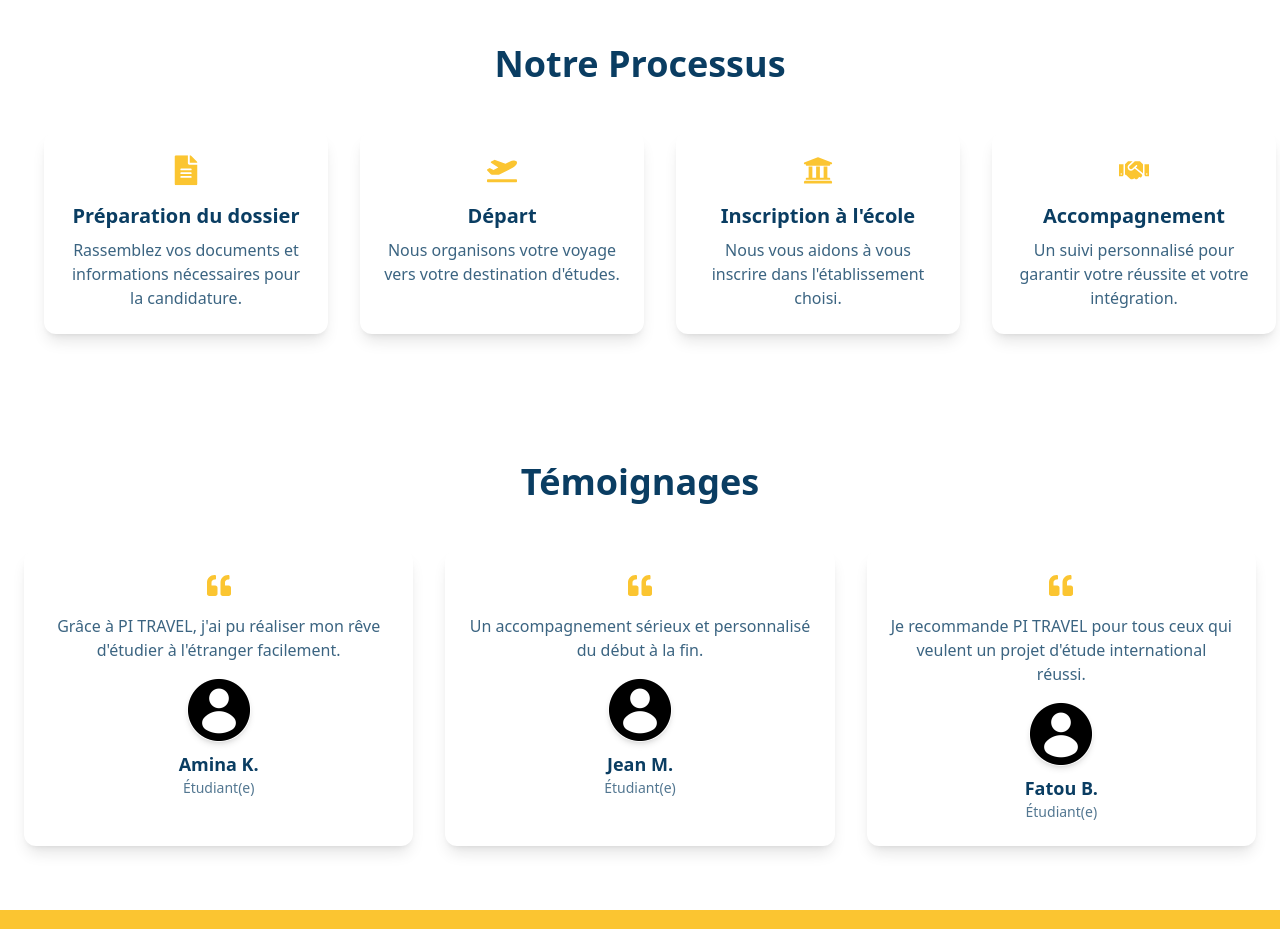
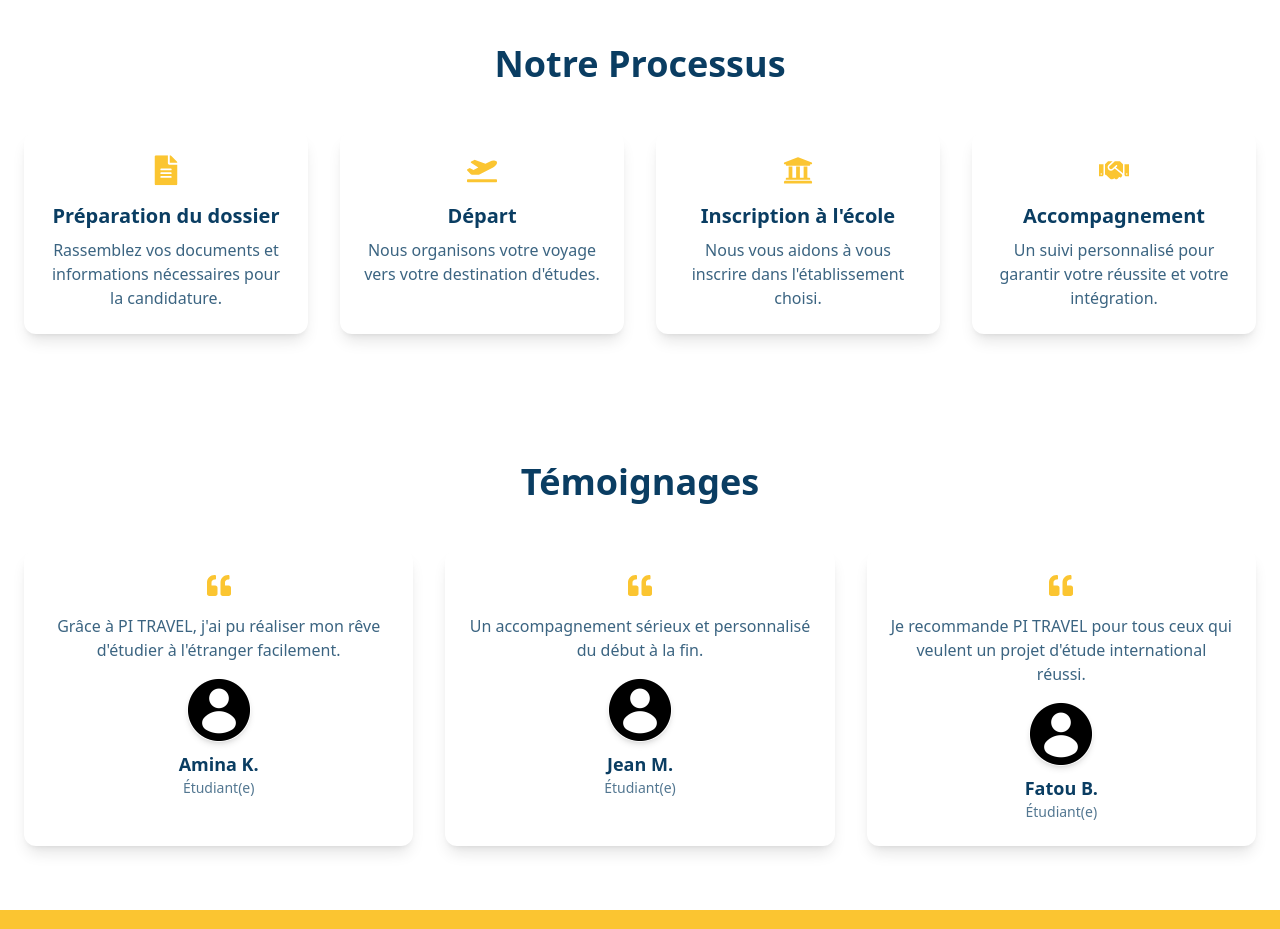
Before and after one commit to IVAN3K2/pitravel, a React (Vite) app: page / in a window 1280 px wide. Shown: the part 1880-2809 px from the top of the page. Built offline with nearby package versions, Linux system fonts and the light colour scheme.

Commit message:
Update Process card position

```diff
--- a/src/components/Process.jsx
+++ b/src/components/Process.jsx
@@ -56,7 +56,7 @@ const Process = () => {
           <motion.div
             key={index}
             className="bg-light rounded-xl p-6 shadow-lg flex flex-col items-center text-center hover:shadow-2xl transition-transform"
-            initial={{ opacity: 0, x: 20 }}
+            initial={{ opacity: 0, y: 20 }}
             whileInView={{ opacity: 1, y: 0 }}
             viewport={{ once: false, amount: 0.3 }}
             transition={{
```
